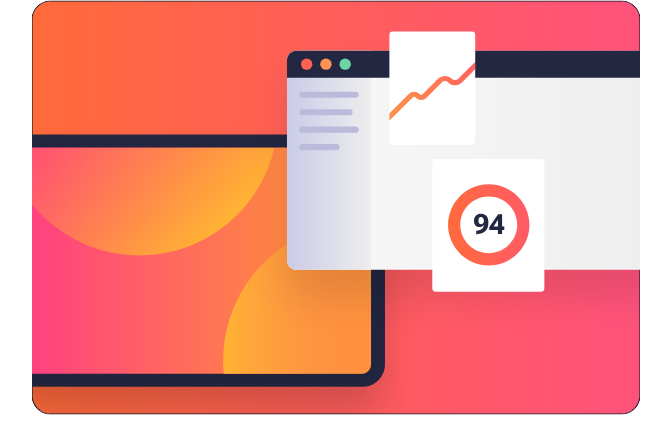
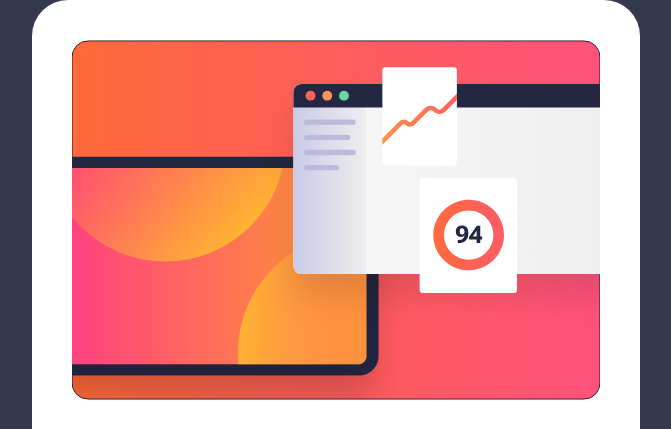
Before and after one commit to Networksentinel/FEM-Challenge---Newsletter-sign-up-form, a website built with Vite: page index.html in a window 1280 px wide. Shown: the top 429 px of the page, without its empty margins (304-975 px from the left). Built offline with nearby package versions, Linux system fonts and the light colour scheme.

Commit message:
feat: bg-color for <body> + bg-color and padding for app-wrapper, both for md:

```diff
--- a/index.html
+++ b/index.html
@@ -17,10 +17,11 @@
 </head>
 
 <body class="font-roboto font-normal text-base leading-normal bg-white text-blue-800
-             md-layout-col md:items-center md:justify-center">
+             md-layout-col md:items-center md:justify-center md:bg-blue-700">
 
-  <div class="app-wrapper min-h-screen flex flex-col gap-10 items-center
-              md:rounded-[36px] md:w-[608px] md:h-[878px]">
+  <div class="app-wrapper
+              min-h-screen flex flex-col gap-10 items-center
+              md:rounded-[36px] md:w-[608px] md:h-[878px] md:p-10 md:bg-white">
 
     <header class="app-header md:w-full">
       <picture>
@@ -35,7 +36,9 @@
 
     <main class="flex flex-col gap-10 px-6 pb-11 ">
       <div class="app-body flex flex-col gap-6">
-        <h2 class="font-bold text-[2.5rem] leading-none md:text-[3.5rem]">Stay updated!</h2>
+        <h2 class="font-bold text-[2.5rem] leading-none md:text-[3.5rem]">
+          Stay updated!
+        </h2>
 
         <p>Join 60,000+ product managers receiving monthly updates on:</p>
 
```
